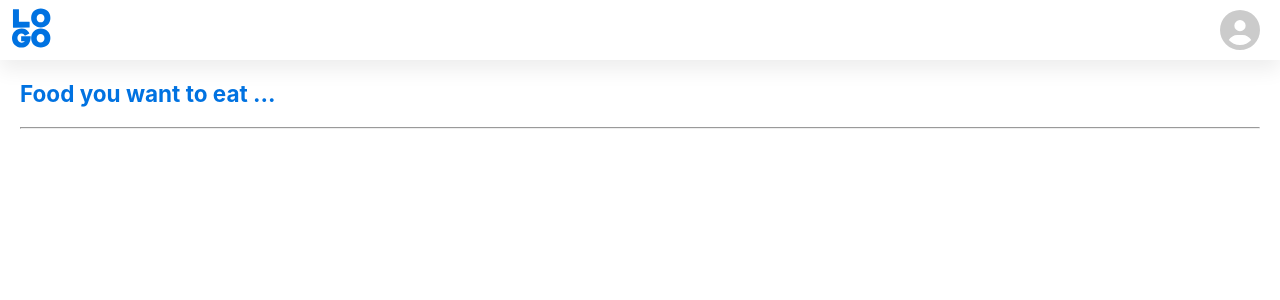
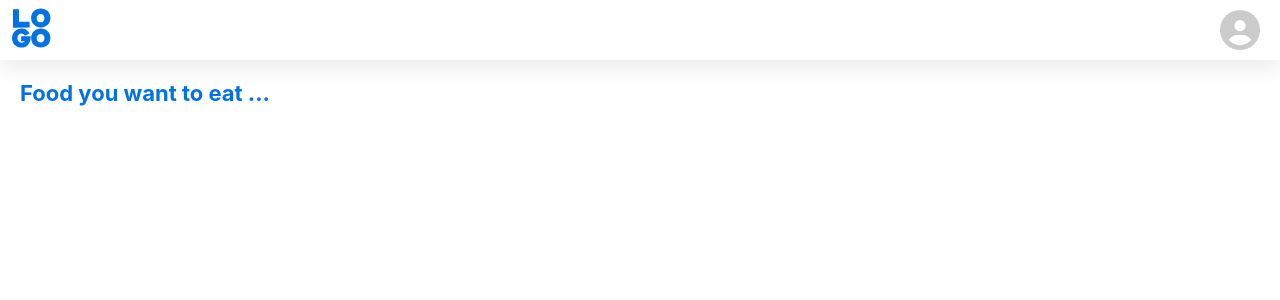
Before and after one commit to ankurnecessary/food-time-table, a React (Create React App) app: page / in a window 1280 px wide. Shown: the top 300 px of the page. Built offline with nearby package versions, Linux system fonts and the light colour scheme.

Commit message:
Merged 2 commits into 1
Removed horizontal rule from all the pages

Resolved some font related issues

```diff
--- a/src/components/MainNavigation/UserNavigation/UserNavigation.module.css
+++ b/src/components/MainNavigation/UserNavigation/UserNavigation.module.css
@@ -29,6 +29,7 @@
     visibility: visible;
     opacity: 1;
     transition-delay: 0s;
+    border-radius: .5rem;
 }
 
 .header__user-dropdown-link {
--- a/src/index.css
+++ b/src/index.css
@@ -16,6 +16,7 @@ body {
     sans-serif;
   -webkit-font-smoothing: antialiased;
   -moz-osx-font-smoothing: grayscale;
+  font-size: 1.5rem;
 }
 
 button {
@@ -27,11 +28,11 @@ h1 {
 }
 
 .page {
-  font-size: 1.5rem;
   padding: 2rem;
 }
 
 h2 {
+  font-size: 2.2rem;
   color: #0072e1;
   padding-bottom: 2rem;
 }
--- a/src/pages/HomePage.js
+++ b/src/pages/HomePage.js
@@ -1,7 +1,6 @@
 const HomePage = () => {
     return (<div className="page">
         <h2>Food you want to eat ...</h2>
-        <hr />
     </div>)
 }
 
--- a/src/pages/SignIn.js
+++ b/src/pages/SignIn.js
@@ -1,7 +1,6 @@
 const SignIn = () => {
     return <div className="page">
         <h2>Sign In</h2>
-        <hr />
     </div>
 }
 
```
